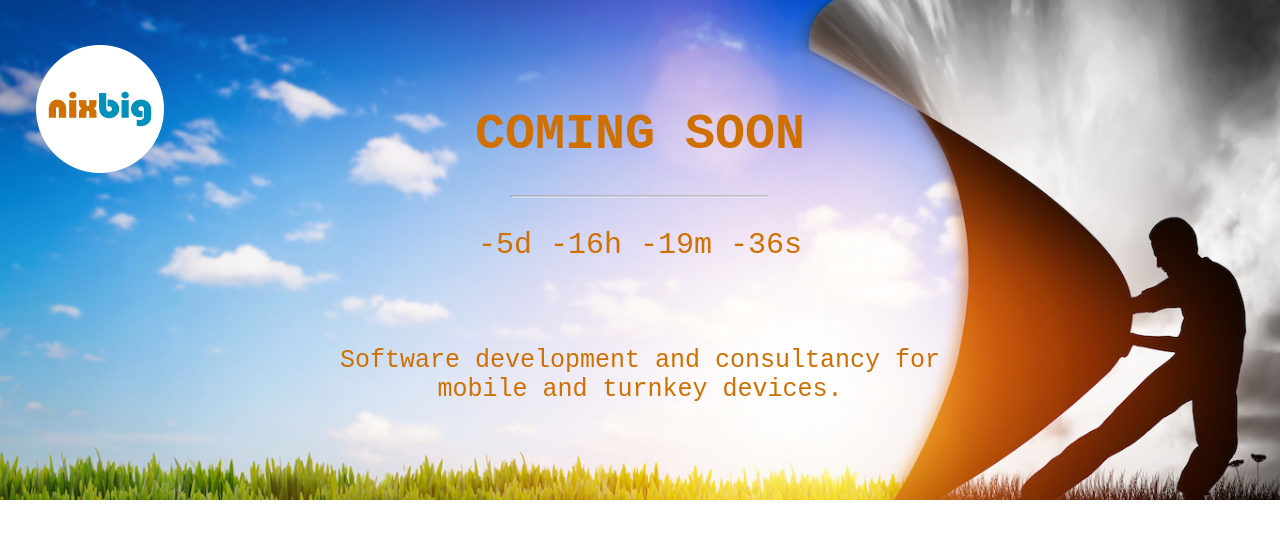
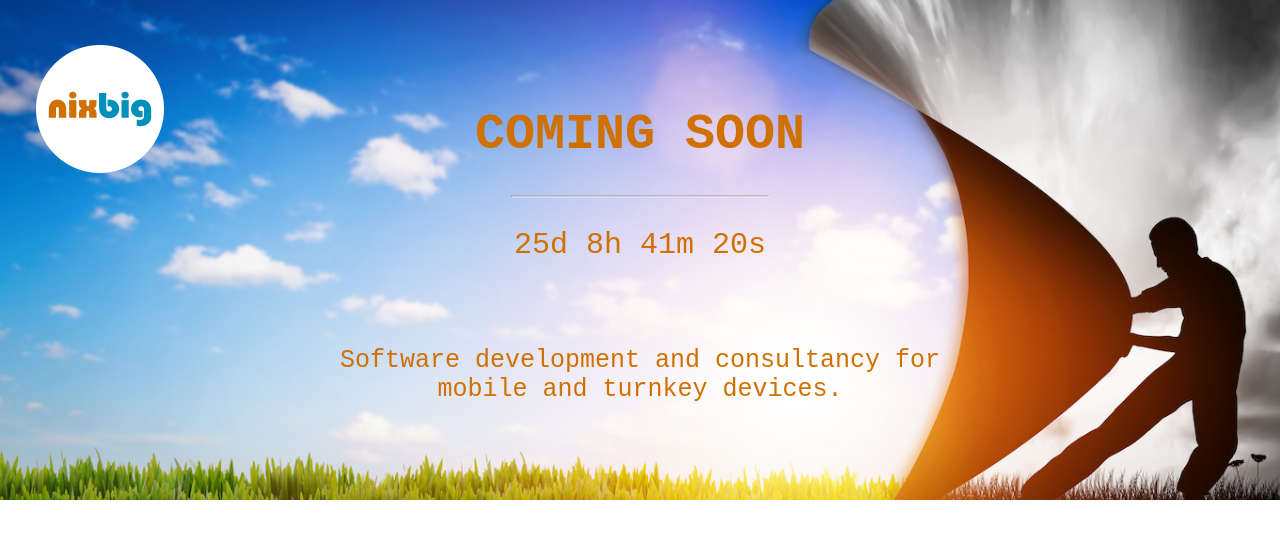
Before and after one commit to nixbig/nixbig.github.io, a plain HTML site: page index.html in a window 1280 px wide. Drawn offline with Linux system fonts and the light colour scheme.

Commit message:
Update coming soon date

```diff
--- a/index.html
+++ b/index.html
@@ -63,7 +63,7 @@ hr {
 
 <script>
 // Set the date we're counting down to
-var countDownDate = new Date("Jul 1, 2023 15:37:25").getTime();
+var countDownDate = new Date("Jul 31, 2023 15:37:25").getTime();
 
 // Update the count down every 1 second
 var countdownfunction = setInterval(function() {
```
